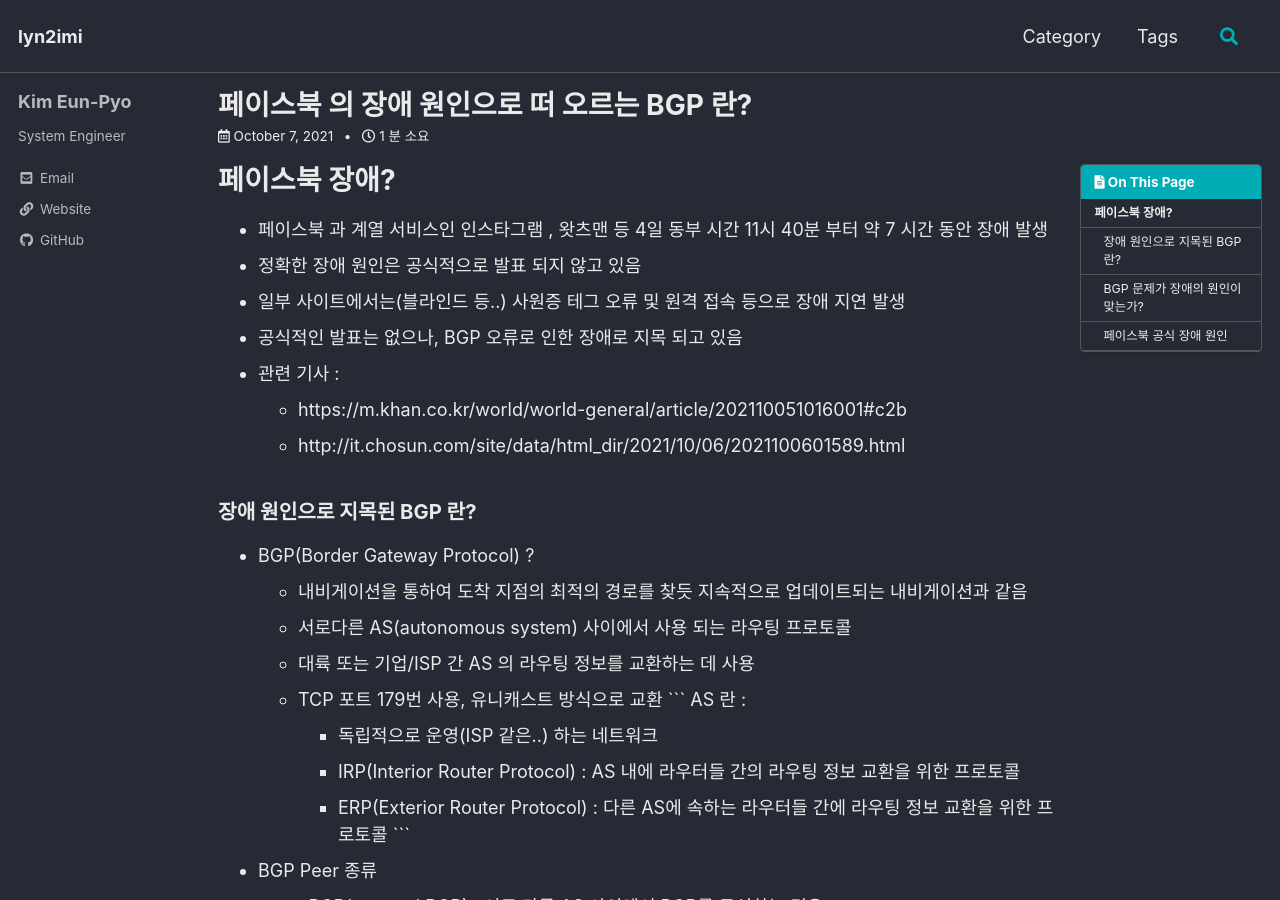
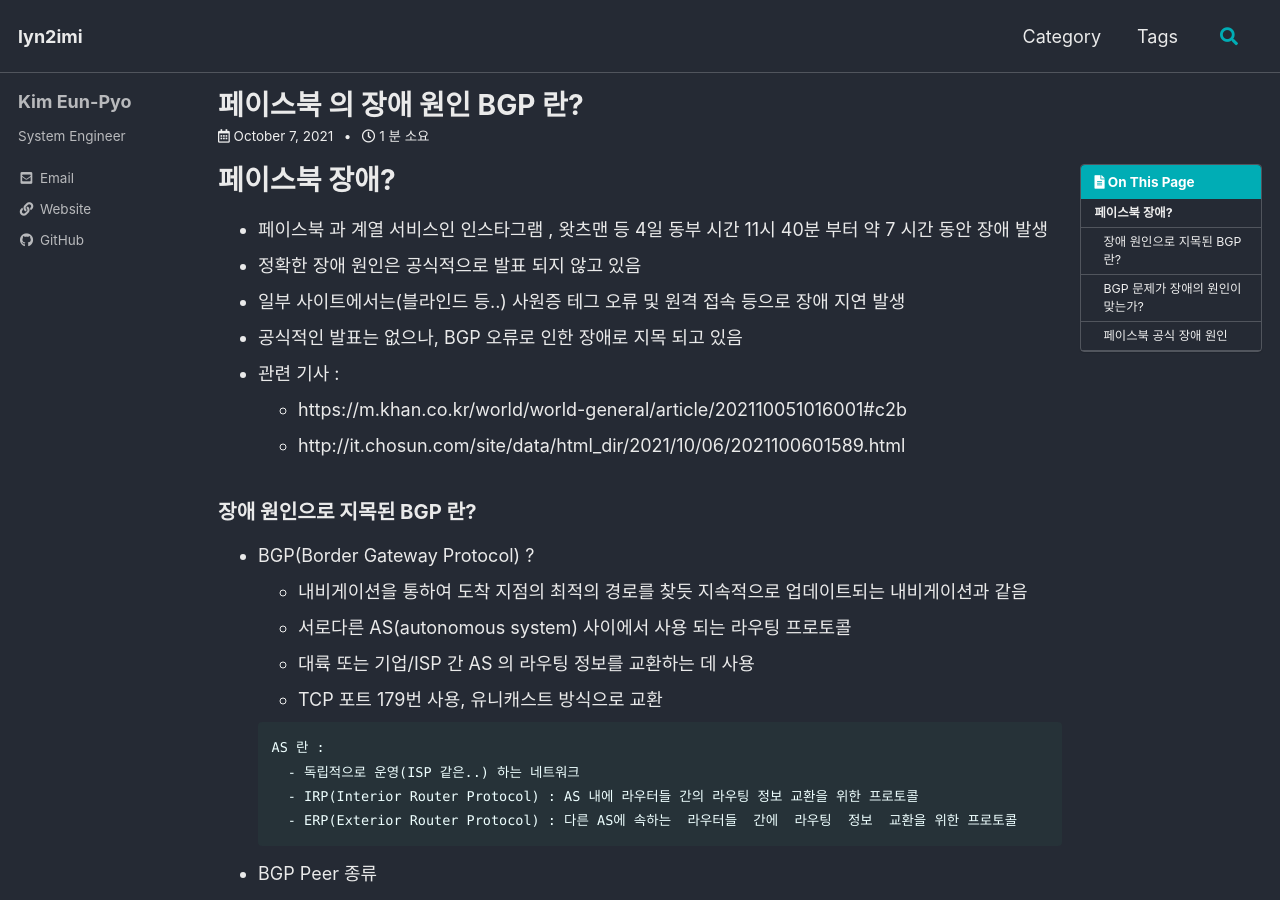
Before and after one commit to lyn2imi/lyn2imi.github.io, a Jekyll site: the page built from _posts/2021-10-07-facebook-bgp.md, in a window 1280 px wide and 900 px high. Built offline with Jekyll 4.4.1, drawn with Linux system fonts in a browser that asks for light colours; cached includes are drawn as plain includes; comment, search, counter and statistics services are not loaded.

Commit message:
bgp change

````diff
--- a/_posts/2021-10-07-facebook-bgp.md
+++ b/_posts/2021-10-07-facebook-bgp.md
@@ -1,5 +1,5 @@
 ---
-title: 페이스북 의 장애 원인으로 떠 오르는 BGP 란?
+title: 페이스북 의 장애 원인 BGP 란?
 
 toc: true
 toc_sticky: true
@@ -27,6 +27,7 @@ tags:
     - 서로다른 AS(autonomous system) 사이에서 사용 되는 라우팅 프로토콜
     - 대륙 또는 기업/ISP 간 AS 의 라우팅 정보를 교환하는 데 사용
     - TCP 포트 179번 사용, 유니캐스트 방식으로 교환
+
     ```
     AS 란 :
       - 독립적으로 운영(ISP 같은..) 하는 네트워크
````
